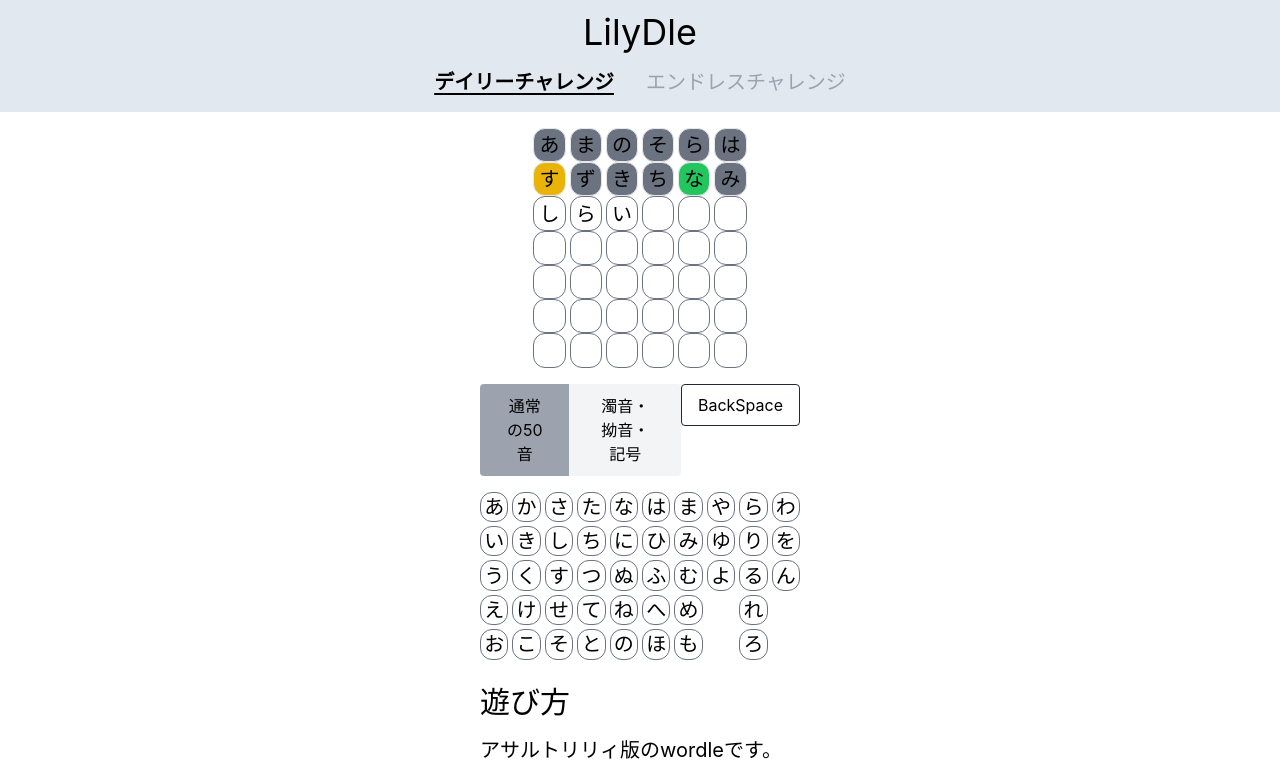
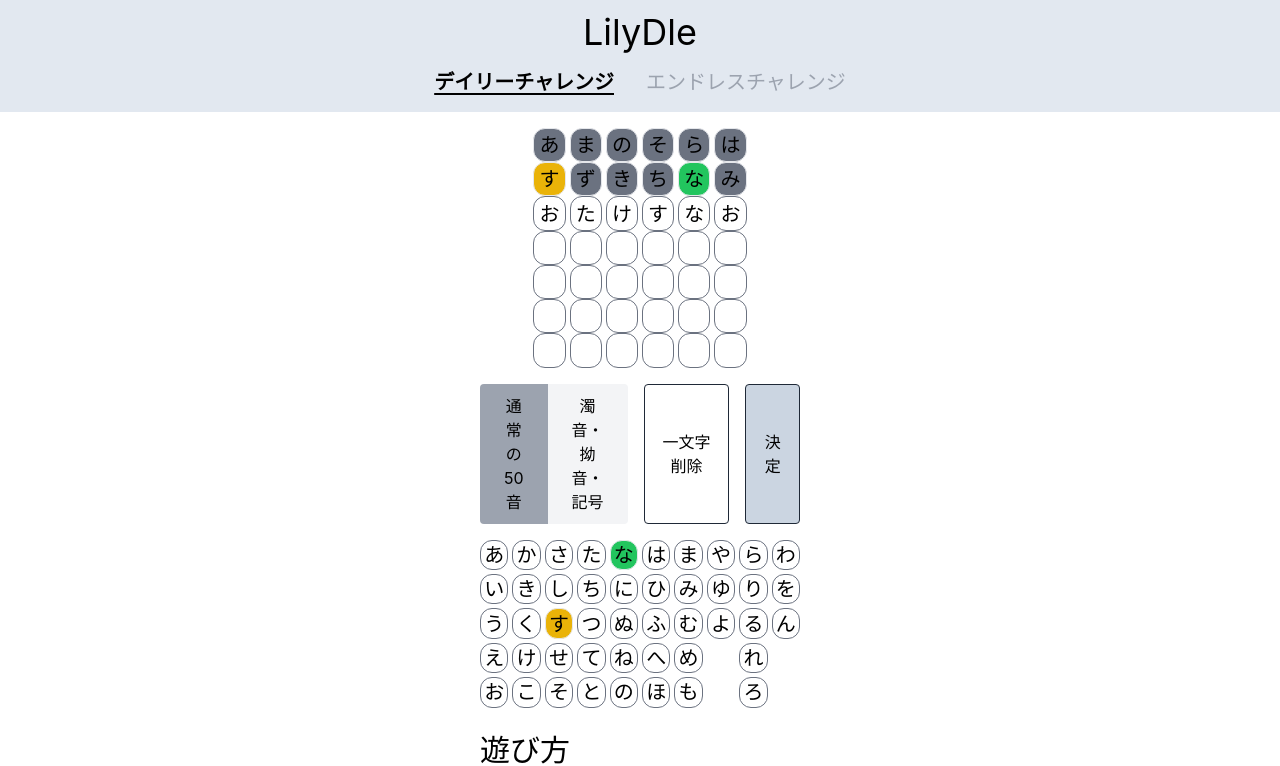
Before and after one commit to ku-mok/lilydle, a React (Vite) app: page / in a window 1280 px wide. Shown: the top 766 px of the page. Built offline with nearby package versions, Linux system fonts and the light colour scheme.

Commit message:
キーボードの入力・削除・送信処理の実装

```diff
--- a/src/App.tsx
+++ b/src/App.tsx
@@ -3,57 +3,106 @@
 import Footer from "./components/Footer";
 import Header from "./components/Header";
 import InputArea from "./components/InputArea";
+import { useKanaBoard } from "./hooks/useKanaBoard";
+
+// 解答できる回数
+const MAX_ANSWER_COUNT = 6;
+// 解答候補一覧
+const answerCandidates = ["おたけすなお", "すずきちなみ", "おぐりひだか"];
 
 function App() {
-  // 解答候補一覧と現在の解答
-  const answerCandidates = [];
-  const answer = "おたけすなお"; // TODO: ゲームモードに応じてanswerを設定するロジックの実装
+  // 現在の解答
+  const [answer, setAnswer] = useState("おたけすなお"); // TODO: ゲームモードに応じてanswerを設定するロジックの実装
+  // キーボードの入力関連
+  const {
+    isAlternate,
+    inputtedText,
+    resestInputtedText,
+    onKanaToggle,
+    onBackSpaceClick,
+    onKanaClick,
+  } = useKanaBoard();
   // ゲームモード
   const [mode, setMode] = useState<"daily" | "endless">("daily");
-  const onModeChangeHandler = useCallback((mode: "daily" | "endless") => {
-    setMode(mode);
-    setAnswerHistory([]);
-    setInputingText("");
-  }, []);
+  const onModeChangeHandler = useCallback(
+    (mode: "daily" | "endless") => {
+      setMode(mode);
+      setAnswerHistory([]);
+      resestInputtedText;
+    },
+    [resestInputtedText]
+  );
   // 回答履歴
-  // TODO: 回答履歴を積むロジックの実装
   const [answerHistory, setAnswerHistory] = useState<string[]>([
     "あまのそらは",
     "すずきちなみ",
   ]);
-  //  キーボードの入力モードと入力中のテキスト
-  const [isAlternate, setIsAlternate] = useState(false);
-  const [inputingText, setInputingText] = useState("しらい");
-  // 解答できる回数
-  const MAX_ANSWER_COUNT = 6;
+  const [candidateKanas, setCandidateKanas] = useState<string[]>(["す"]);
+  const [correctKanas, setCorrectKanas] = useState<string[]>(["な"]);
+  const updateCorrectCandidate = useCallback(
+    (inputtedText: string) => {
+      setCandidateKanas((prevState) => [
+        ...prevState,
+        ...[...inputtedText].filter((input) => answer.includes(input)),
+      ]);
+      setCorrectKanas((prevState) => [
+        ...prevState,
+        ...[...inputtedText].filter((input, index) => answer[index] === input),
+      ]);
+    },
+    [answer]
+  );
+  // 解答送信時の処理
+  const onSubmitClick = useCallback(() => {
+    // 解答候補に含まれていない場合
+    if (!answerCandidates.includes(inputtedText)) {
+      // TODO: リリィ、CHARM、レギオンで該当しない旨を表示
+      return;
+    } else {
+      // 解答候補である場合は解答履歴とキーボードの色分けを更新する
+      setAnswerHistory([...answerHistory, inputtedText]);
+      updateCorrectCandidate(inputtedText);
+    }
+    // TODO: 正解の場合、正解モーダルを表示する
+    if (inputtedText === answer) {
+      resestInputtedText();
+      return;
+    }
+    // TODO: 挑戦回数をオーバーした場合、ゲームオーバーモーダルを表示する
+    if (answerHistory.length >= MAX_ANSWER_COUNT) {
+      return;
+    }
+    resestInputtedText();
+  }, [
+    answer,
+    answerHistory,
+    inputtedText,
+    resestInputtedText,
+    updateCorrectCandidate,
+  ]);
   return (
     <>
       <Header mode={mode} onModeChange={onModeChangeHandler} />
       <div className="container md:w-3/12 sm:w-11/12 mx-auto">
         <div className="container md:w-8/12 sm:w-full mx-auto">
           <AnswerHistory
-            answers={answerHistory}
-            answer={answer}
-            inputingText={inputingText}
-            maxAnswerCount={MAX_ANSWER_COUNT}
+            {...{
+              answer,
+              inputtedText,
+              answers: answerHistory,
+              maxAnswerCount: MAX_ANSWER_COUNT,
+            }}
           />
         </div>
         <InputArea
-          isAlternate={isAlternate}
-          onKanaToggle={(isAlternate) => setIsAlternate(isAlternate)}
-          onBackSpaceClick={() => {
-            // TODO: 文字入力時の処理の実装
-            // InputtingTextを1文字削除する
-            console.log("BS");
-          }}
-          onKanaClick={(kana) => {
-            // InputtingTextに文字を追加する
-            console.log(kana);
-            // TODO: Submitの実装
-            // InputtingTextを空にする
-            // AnswerHistoryに解答履歴を追加する
-            // 正誤判定を行う
-            // 正解もしくは挑戦回数をオーバーした場合はモーダルを表示する
+          {...{
+            isAlternate,
+            correctKanas,
+            candidateKanas,
+            onKanaToggle,
+            onBackSpaceClick,
+            onKanaClick,
+            onSubmitClick,
           }}
         />
         <div className="mt-6">
--- a/src/components/AnswerHistory.tsx
+++ b/src/components/AnswerHistory.tsx
@@ -3,7 +3,7 @@
 export type AnswerHistoryProps = {
   answer: string;
   answers: string[];
-  inputingText: string;
+  inputtedText: string;
   maxAnswerCount: number;
 };
 
@@ -26,7 +26,7 @@
         props.answers.length < props.maxAnswerCount && (
           <AnswerColumn
             answer={props.answer}
-            input={props.inputingText}
+            input={props.inputtedText}
             isSubmitted={false}
           />
         )
--- a/src/components/InputArea.tsx
+++ b/src/components/InputArea.tsx
@@ -3,29 +3,43 @@
 
 export type InputAreaProps = {
   isAlternate: boolean;
+  candidateKanas: string[];
+  correctKanas: string[];
   onKanaToggle: (isAlternate: boolean) => void;
   onKanaClick: (kana: string) => void;
   onBackSpaceClick: () => void;
+  onSubmitClick: () => void;
 };
 
 const InputArea: React.FC<InputAreaProps> = (props) => {
   return (
     <>
-      <div className="mt-4 mb-4 flex">
+      <div className="mt-4 mb-4 flex gap-4">
+        <div className="flex-1">
           <KanaToggle
             isAlternate={props.isAlternate}
             onKanaToggle={props.onKanaToggle}
           />
-        <div>
+        </div>
         <button
           onClick={props.onBackSpaceClick}
           className="bg-white hover:bg-gray-200 text-black py-2 px-4 rounded border border-gray-800"
         >
-            BackSpace
+          一文字削除
+        </button>
+        <button
+          onClick={props.onSubmitClick}
+          className="bg-slate-300 hover:bg-gray-200 text-black py-2 px-4 rounded border border-gray-800"
+        >
+          決定
         </button>
       </div>
-      </div>
-      <KanaPanels isAlternate={props.isAlternate} onClick={props.onKanaClick} />
+      <KanaPanels
+        correctKanas={props.correctKanas}
+        candidateKanas={props.candidateKanas}
+        isAlternate={props.isAlternate}
+        onClick={props.onKanaClick}
+      />
     </>
   );
 };
--- a/src/components/KanaPanelToggle.tsx
+++ b/src/components/KanaPanelToggle.tsx
@@ -12,7 +12,7 @@
   const notSelectedClassname =
     "bg-gray-100 hover:bg-gray-400 active:bg-gray-500";
   return (
-    <div className="flex flex-1" role="group">
+    <div className="flex" role="group">
       <button
         type="button"
         onClick={() => props.onKanaToggle(false)}
--- /dev/null
+++ b/src/hooks/useKanaBoard.tsx
@@ -0,0 +1,35 @@
+import { useState, useCallback } from "react";
+
+export const useKanaBoard = () => {
+  //  キーボードの入力モードと入力中のテキスト
+  const [isAlternate, setIsAlternate] = useState(false);
+  const [inputtedText, setinputtedText] = useState("おたけすなお");
+  // キーボード操作の処理
+  const onKanaToggle = useCallback(
+    (isAlternate) => setIsAlternate(isAlternate),
+    []
+  );
+  const onBackSpaceClick = useCallback(() => {
+    setinputtedText(inputtedText.slice(0, -1));
+  }, [inputtedText]);
+  const onKanaClick = useCallback(
+    (kana) => {
+      if (inputtedText.length <= 6) {
+        setinputtedText(inputtedText + kana);
+      }
+    },
+    [inputtedText]
+  );
+  // 入力テキストを初期化する
+  const resestInputtedText = useCallback(() => {
+    setinputtedText("");
+  }, []);
+  return {
+    isAlternate,
+    inputtedText,
+    resestInputtedText,
+    onKanaToggle,
+    onBackSpaceClick,
+    onKanaClick,
+  };
+};
```
Lines whose indentation alone changed are shown as unchanged.
